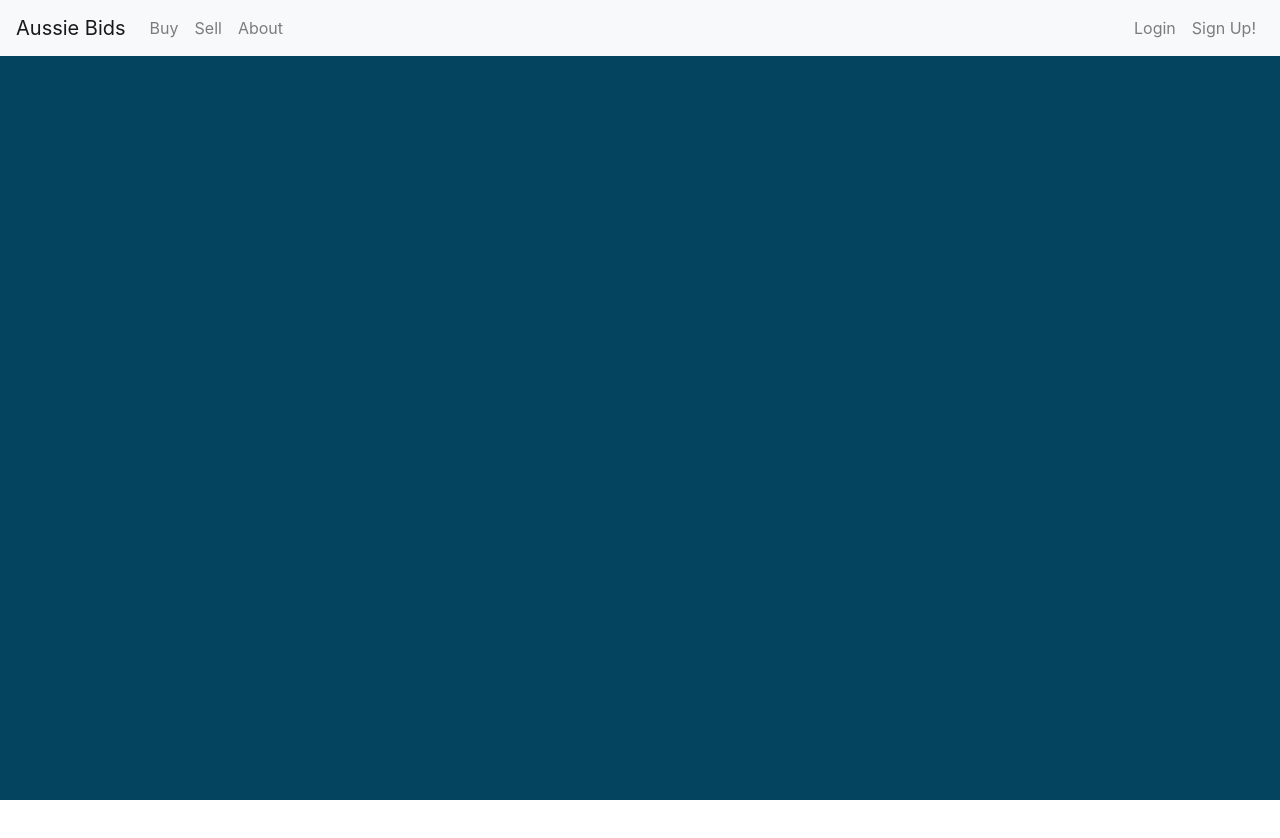
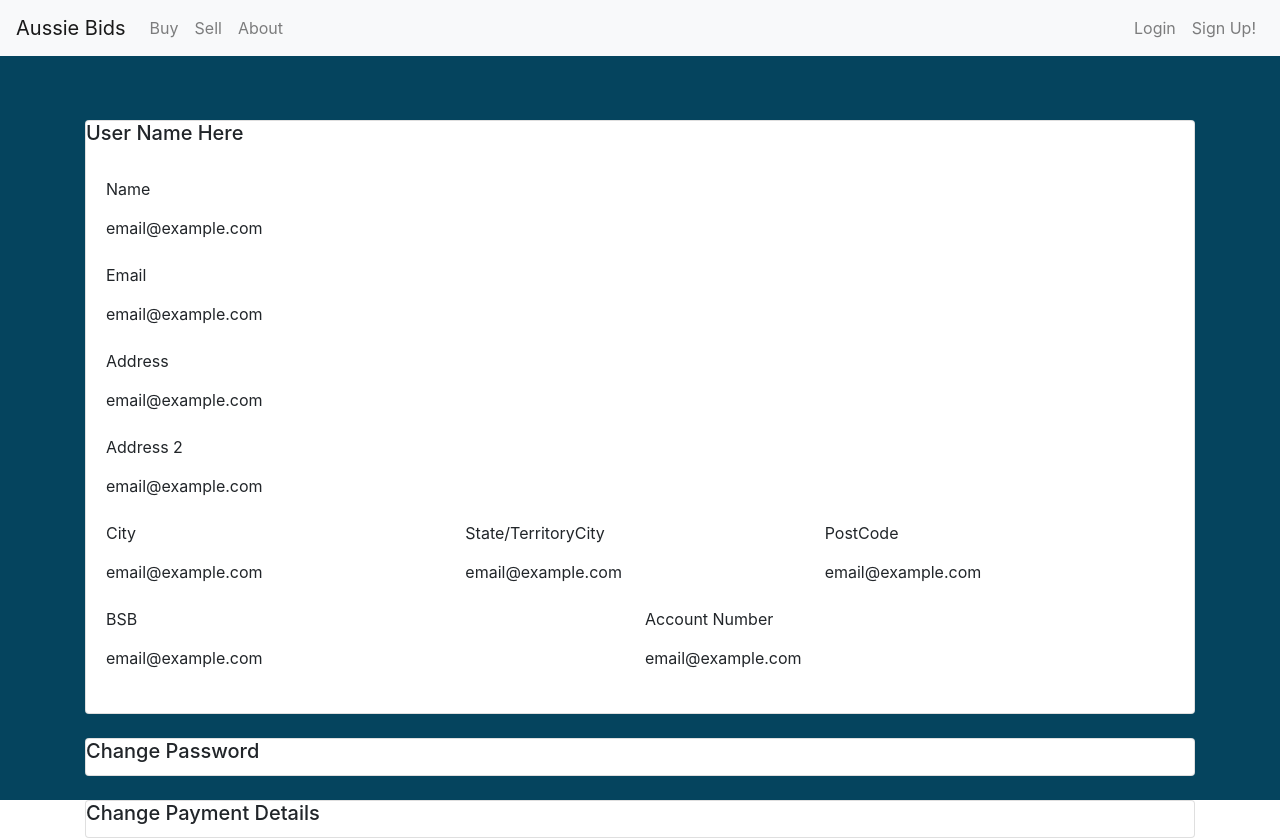
Before and after one commit to n3ih7/Oz-Property-Bids, a React (Create React App) app in the folder front-end/: page /account in a window 1280 px wide. Before the commit the page ends 800 px from the top, so only its background shows below. Built offline with nearby package versions, Linux system fonts and the light colour scheme.

Commit message:
account page framework

```diff
--- a/front-end/src/App.js
+++ b/front-end/src/App.js
@@ -5,6 +5,7 @@ import NavigationBar from './components/NavigationBar';
 import Home from './pages/Home';
 import Login from './pages/Login'
 import SignUp from './pages/SignUp';
+import Account from './pages/Account';
 import 'bootstrap/dist/css/bootstrap.min.css';
 import './App.css';
 
@@ -20,6 +21,7 @@ class App extends Component{
           <Route exact path ="/"><Home cookies= {this.props.cookies} /></Route>
           <Route exact path ="/login" ><Login cookies= {this.props.cookies} /></Route>
           <Route exact path="/signup"><SignUp cookies = {this.props.cookies}/></Route>
+          <Route exact path="/account"><Account cookies = {this.props.cookies}/></Route>
         </Switch>
         </div>
       </Router>
--- a/front-end/src/components/NavigationBar.js
+++ b/front-end/src/components/NavigationBar.js
@@ -5,15 +5,18 @@ class NavigationBar extends Component{
 
   constructor(props){
     super(props);
-    this.cookies = this.props.cookies.cookies;
+    this.cookies = this.props.cookies;
 
     this.accountPage = this.accountPage.bind(this);
   }
 
   accountPage(){
-    if(this.cookies.authenticated === "true"){
+    if(this.cookies.get("authenticated") === "true"){
       return(
+        <>
         <Nav.Link className = "ml-auto" href="/account">My Account</Nav.Link>
+        <Nav.Link href="/logout">Log Out</Nav.Link>
+        </>
       );
     }
     else{
--- /dev/null
+++ b/front-end/src/pages/Account.js
@@ -0,0 +1,128 @@
+import React, {Component} from 'react';
+import {Card, Container, Row, Col, Form, Button, Spinner} from 'react-bootstrap';
+import {Redirect} from 'react-router-dom';
+// import './Account.css';
+
+class Account extends Component{
+
+    constructor(props){
+        super(props);
+
+        this.state = {
+            loading : true
+        }
+
+        this.cookies = this.props.cookies;
+        this.pageContent = this.pageContent.bind(this);
+        this.loadAccount = this.loadAccount.bind(this);
+    }
+
+    pageContent(){
+        if (this.state.loading === true){
+            return(
+                <Row className="justify-content-md-center">
+                <Spinner animation="border" role="status" style={{marginTop:"20%"}}></Spinner>
+                </Row>
+            );
+        }
+        else{
+            return(
+                <>
+                <Card>
+                    <Card.Title>
+                        User Name Here
+                    </Card.Title>
+                    <Card.Body>
+                        <Form>
+                        <Form.Row>
+                                <Form.Group as={Col} controlId="formGridName">
+                                <Form.Label>Name</Form.Label>
+                                <Form.Control plaintext readOnly defaultValue="email@example.com" />
+                                </Form.Group>
+                            </Form.Row>
+
+                            <Form.Row>
+                                <Form.Group as={Col} controlId="formGridEmail">
+                                <Form.Label>Email</Form.Label>
+                                <Form.Control plaintext readOnly defaultValue="email@example.com" />
+                                </Form.Group>
+                            </Form.Row>
+
+                            <Form.Group controlId="formGridAddress1">
+                                <Form.Label>Address</Form.Label>
+                                <Form.Control plaintext readOnly defaultValue="email@example.com" />
+                            </Form.Group>
+
+                            <Form.Group controlId="formGridAddress2">
+                                <Form.Label>Address 2</Form.Label>
+                                <Form.Control plaintext readOnly defaultValue="email@example.com" />
+                            </Form.Group>
+
+                            <Form.Row>
+                                <Form.Group as={Col} controlId="formGridCity">
+                                <Form.Label>City</Form.Label>
+                                <Form.Control plaintext readOnly defaultValue="email@example.com" />
+                                </Form.Group>
+
+                                <Form.Group as={Col} controlId="formGridState">
+                                <Form.Label>State/Territory</Form.Label>
+                                <Form.Label>City</Form.Label>
+                                <Form.Control plaintext readOnly defaultValue="email@example.com" />
+                                </Form.Group>
+
+                                <Form.Group as={Col} controlId="formGridZip">
+                                <Form.Label>PostCode</Form.Label>
+                                <Form.Control plaintext readOnly defaultValue="email@example.com" />
+                                </Form.Group>
+                            </Form.Row>
+
+                            <Form.Row>
+                                <Form.Group as={Col} controlId="formGridBSB">
+                                <Form.Label>BSB</Form.Label>
+                                <Form.Control plaintext readOnly defaultValue="email@example.com"  />
+                                </Form.Group>
+
+                                <Form.Group as={Col} controlId="formGridAccountNumber">
+                                <Form.Label>Account Number</Form.Label>
+                                <Form.Control plaintext readOnly defaultValue="email@example.com" />
+                                </Form.Group>
+                            </Form.Row>
+                            </Form>
+                    </Card.Body>
+                </Card>
+                <br/>
+                <Card>
+                    <Card.Title>
+                        Change Password
+                    </Card.Title>
+                </Card>
+                <br/>
+                <Card>
+                    <Card.Title>
+                        Change Payment Details
+                    </Card.Title>
+                </Card>
+                </>
+            );
+        }
+    }
+
+    loadAccount(){
+        if (this.state.loading === true){
+            // Replace with API Call later
+            setTimeout(()=>
+            {this.setState({loading : false });}, 50);
+        }
+    }
+
+    render(){
+        return(
+            <Container className = "pageContent">
+                {this.pageContent()}
+                {this.loadAccount()}
+            </Container>
+        );
+    }
+}
+
+export default Account;
--- a/front-end/src/pages/Home.js
+++ b/front-end/src/pages/Home.js
@@ -9,7 +9,7 @@ class Home extends Component{
   constructor(props) {
     super(props);
 
-    this.cookies = this.props.cookies.cookies;
+    this.cookies = this.props.cookies;
   }
 
   // CustomToggle = React.forwardRef(({ children, onClick }, ref) => (
--- a/front-end/src/pages/Login.js
+++ b/front-end/src/pages/Login.js
@@ -16,7 +16,7 @@ class Login extends Component{
             redirect: false
         }
 
-        this.cookies = this.props.cookies.cookies;
+        this.cookies = this.props.cookies;
         this.cookies.set('authenticated', true, {path:'/'})
 
         this.username = React.createRef();
--- a/front-end/src/pages/SignUp.js
+++ b/front-end/src/pages/SignUp.js
@@ -15,7 +15,8 @@ class SignUp extends Component{
             authenticated: null,
             redirect: false
         }
-
+        this.firstName = React.createRef();
+        this.lastName = React.createRef();
         this.username = React.createRef();
         this.password = React.createRef();
         this.address1 = React.createRef();
@@ -54,6 +55,18 @@ class SignUp extends Component{
                     </Card.Title>
                 <Card.Body>
                     <Form>
+                    <Form.Row>
+                            <Form.Group as={Col} controlId="formGridFirstName">
+                            <Form.Label>First Name</Form.Label>
+                            <Form.Control type="" placeholder="" ref={this.firstName}/>
+                            </Form.Group>
+
+                            <Form.Group as={Col} controlId="formGridLastName">
+                            <Form.Label>Last Name</Form.Label>
+                            <Form.Control type="" placeholder="" ref={this.lastName} />
+                            </Form.Group>
+                        </Form.Row>
+
                         <Form.Row>
                             <Form.Group as={Col} controlId="formGridEmail">
                             <Form.Label>Email</Form.Label>
@@ -130,6 +143,8 @@ class SignUp extends Component{
 
         this.setState({
             loading : true,
+            firstName: this.firstName.current.value,
+            lastName : this.lastName.current.value,
             username : this.username.current.value,
             password : this.password.current.value,
             address1 : this.address1.current.value,
```
